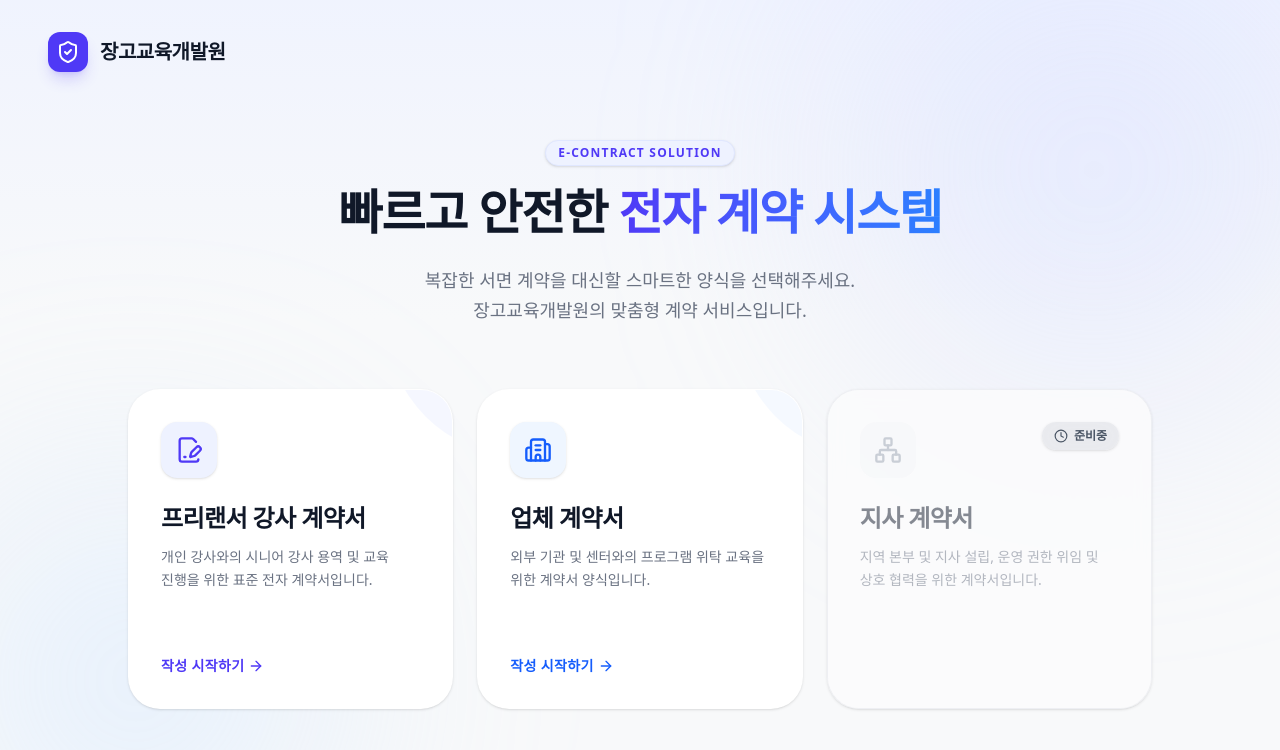
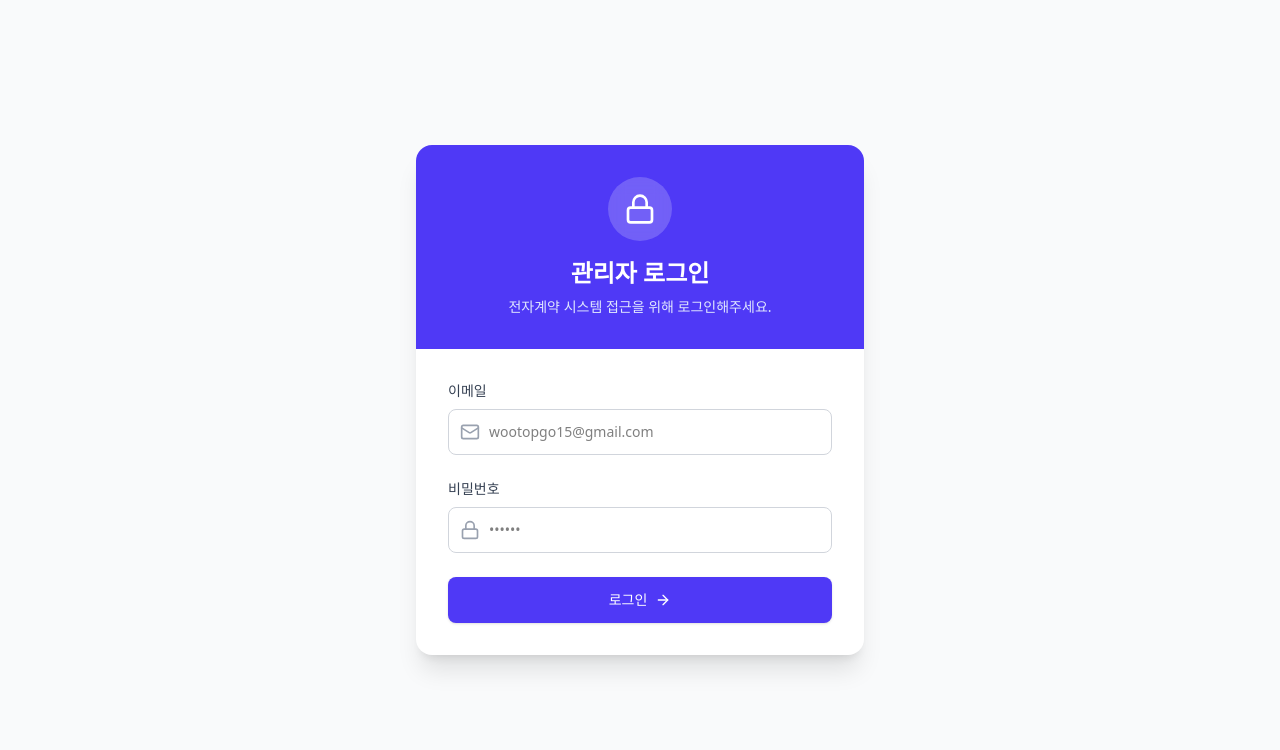
Before and after one commit to wootopgo15-hub/Digital-Contract-System, a React (Vite) app: page / in a window 1280 px wide. Shown: the top 750 px of the page. Built offline with nearby package versions, Linux system fonts and the light colour scheme; a web font is replaced by a local one.

Commit message:
Add files via upload

```diff
--- a/src/App.tsx
+++ b/src/App.tsx
@@ -6,10 +6,12 @@ import ContractPreview from './components/ContractPreview';
 import CompanyContractForm from './components/CompanyContractForm';
 import CompanyContractPreview from './components/CompanyContractPreview';
 import Home from './components/Home';
+import Login from './components/Login';
 import { ContractData, CompanyContractData } from './types';
 import { FileText, ChevronLeft, Download, Mail, X, CheckCircle2, Loader2 } from 'lucide-react';
 
 export default function App() {
+  const [isAuthenticated, setIsAuthenticated] = useState(false);
   const [currentView, setCurrentView] = useState<'home' | 'instructor' | 'company'>('home');
 
   const initialStamp = typeof window !== 'undefined' ? localStorage.getItem('janggoStamp') : null;
@@ -378,6 +380,10 @@ export default function App() {
     }
   };
 
+  if (!isAuthenticated) {
+    return <Login onLogin={() => setIsAuthenticated(true)} />;
+  }
+
   if (currentView === 'home') {
     return <Home onSelect={(type) => {
       if (type === 'instructor') setCurrentView('instructor');
--- /dev/null
+++ b/src/components/Login.tsx
@@ -0,0 +1,95 @@
+import React, { useState, useEffect } from 'react';
+import { Lock, Mail, ArrowRight } from 'lucide-react';
+
+interface LoginProps {
+  onLogin: () => void;
+}
+
+export default function Login({ onLogin }: LoginProps) {
+  const [email, setEmail] = useState('');
+  const [password, setPassword] = useState('');
+  const [error, setError] = useState('');
+
+  // Check URL parameter for auto-login
+  useEffect(() => {
+    const params = new URLSearchParams(window.location.search);
+    if (params.get('source') === 'janggostory') {
+      onLogin(); // Auto login if coming from janggostory
+    }
+  }, [onLogin]);
+
+  const handleSubmit = (e: React.FormEvent) => {
+    e.preventDefault();
+    if (email === 'wootopgo15@gmail.com' && password === '642264') {
+      onLogin(); // Allow login
+    } else {
+      setError('이메일 또는 비밀번호가 올바르지 않습니다.');
+    }
+  };
+
+  return (
+    <div className="min-h-screen bg-gray-50 flex items-center justify-center p-4">
+      <div className="max-w-md w-full bg-white rounded-2xl shadow-xl overflow-hidden">
+        <div className="bg-indigo-600 p-8 text-center">
+          <div className="w-16 h-16 bg-white/20 rounded-full flex items-center justify-center mx-auto mb-4 backdrop-blur-sm">
+            <Lock className="w-8 h-8 text-white" />
+          </div>
+          <h1 className="text-2xl font-bold text-white mb-2">관리자 로그인</h1>
+          <p className="text-indigo-100 text-sm">전자계약 시스템 접근을 위해 로그인해주세요.</p>
+        </div>
+
+        <div className="p-8">
+          <form onSubmit={handleSubmit} className="space-y-6">
+            <div>
+              <label className="block text-sm font-medium text-gray-700 mb-2">이메일</label>
+              <div className="relative">
+                <div className="absolute inset-y-0 left-0 pl-3 flex items-center justify-center pointer-events-none">
+                  <Mail className="h-5 w-5 text-gray-400" />
+                </div>
+                <input
+                  type="email"
+                  value={email}
+                  onChange={(e) => setEmail(e.target.value)}
+                  className="block w-full pl-10 pr-3 py-3 border border-gray-300 rounded-lg focus:ring-2 focus:ring-indigo-600 focus:border-indigo-600 sm:text-sm transition-all"
+                  placeholder="wootopgo15@gmail.com"
+                  required
+                />
+              </div>
+            </div>
+
+            <div>
+              <label className="block text-sm font-medium text-gray-700 mb-2">비밀번호</label>
+              <div className="relative">
+                <div className="absolute inset-y-0 left-0 pl-3 flex items-center justify-center pointer-events-none">
+                  <Lock className="h-5 w-5 text-gray-400" />
+                </div>
+                <input
+                  type="password"
+                  value={password}
+                  onChange={(e) => setPassword(e.target.value)}
+                  className="block w-full pl-10 pr-3 py-3 border border-gray-300 rounded-lg focus:ring-2 focus:ring-indigo-600 focus:border-indigo-600 sm:text-sm transition-all"
+                  placeholder="••••••"
+                  required
+                />
+              </div>
+            </div>
+
+            {error && (
+              <div className="bg-red-50 text-red-600 text-sm p-3 rounded-lg flex items-start">
+                <span className="block sm:inline">{error}</span>
+              </div>
+            )}
+
+            <button
+              type="submit"
+              className="w-full flex items-center justify-center py-3 px-4 border border-transparent rounded-lg shadow-sm text-sm font-medium text-white bg-indigo-600 hover:bg-indigo-700 focus:outline-none focus:ring-2 focus:ring-offset-2 focus:ring-indigo-600 transition-colors"
+            >
+              로그인
+              <ArrowRight className="ml-2 h-4 w-4" />
+            </button>
+          </form>
+        </div>
+      </div>
+    </div>
+  );
+}
```
